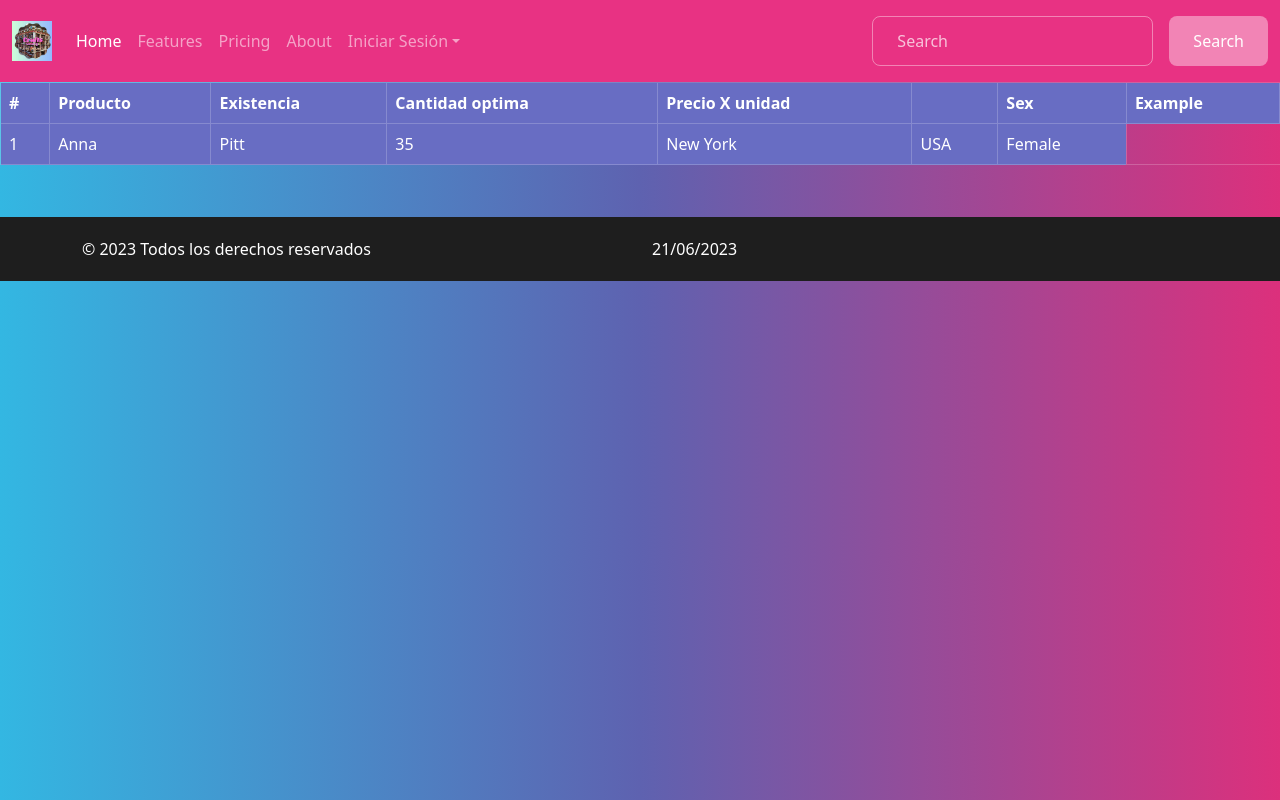
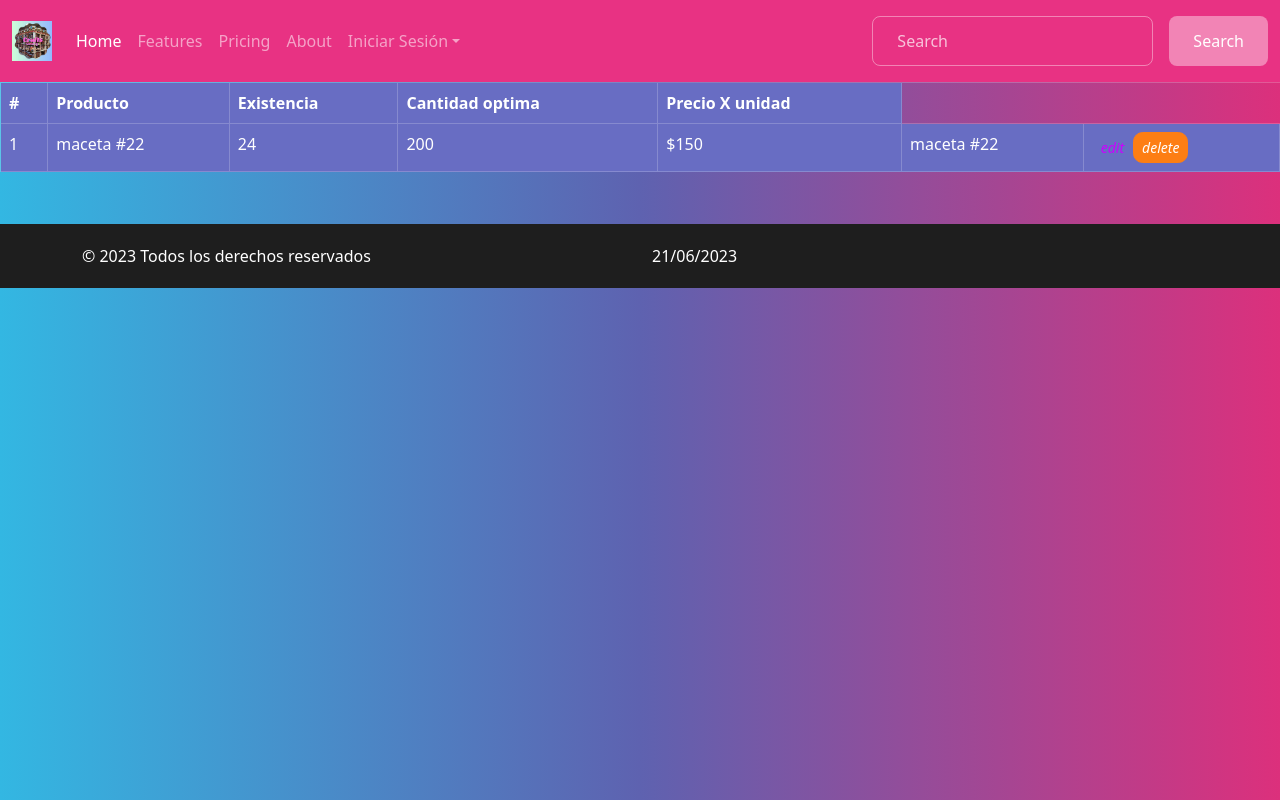
Before and after one commit to OskaritoLM/g, an Angular app: page /probedor in a window 1280 px wide. Built offline with nearby package versions, Linux system fonts and the light colour scheme.

Commit message:
Update probedor.component.html

```diff
--- a/src/app/componentes/probedor/probedor.component.html
+++ b/src/app/componentes/probedor/probedor.component.html
@@ -7,21 +7,25 @@
           <th>Existencia</th>
           <th>Cantidad optima</th>
           <th>Precio X unidad</th>
-          <th></th>
-          <th>Sex</th>
-          <th>Example</th>
+
 
       </thead>
       <tbody>
         <tr>
           <td>1</td>
-          <td>Anna</td>
-          <td>Pitt</td>
-          <td>35</td>
-          <td>New York</td>
-          <td>USA</td>
-          <td>Female</td>
-
+          <td>maceta #22</td>
+          <td>24</td>
+          <td>200</td>
+          <td>$150</td>
+          <td>maceta #22</td>
+          <td>
+            <button class="btn  btn-sm" style="color: #cc00ff;" (click)="editEmpleado(item)">
+            <i class="material-icons">edit</i>
+        </button>
+        <button class="btn btn-danger btn-sm" (click)="deleteEmpleado(item.id)">
+            <i class="material-icons">delete</i>
+        </button>
+      </td>
         </tr>
       </tbody>
     </table>
```
